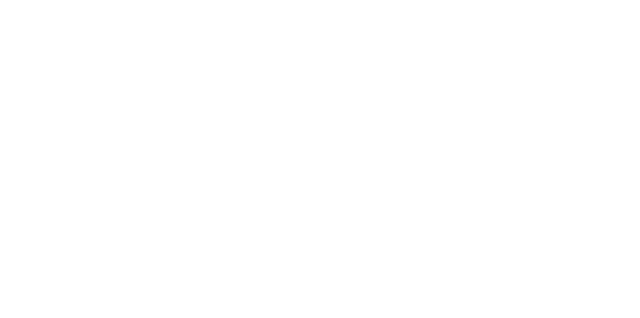
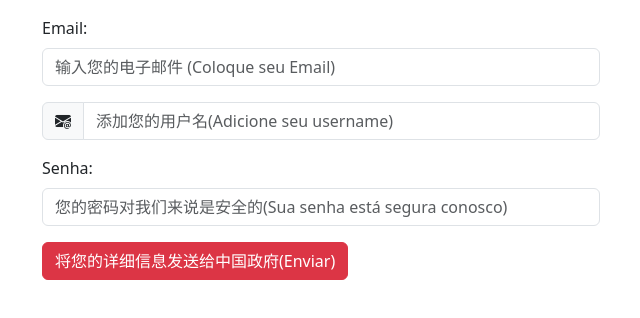
Before and after one commit to oTalDoMagalas/Bootstrap_Intro_Gustavo, a plain HTML site: page ex4_formulario-sub-css/ex4.html in a window 1280 px wide. Shown: the whole page, without its empty margins (40-680 px from the left). Drawn offline with nearby package versions, Linux system fonts and the light colour scheme.

Commit message:
Update ex4.html

```diff
--- a/ex4_formulario-sub-css/ex4.html
+++ b/ex4_formulario-sub-css/ex4.html
@@ -1,25 +1,69 @@
+
 <!DOCTYPE html>
 <html lang="pt-br">
-<head>
-    <meta charset="UTF-8">
-    <meta name="viewport" content="width=device-width, initial-scale=1.0">
+  <head>
+    <meta charset="UTF-8" />
+    <meta name="viewport" content="width=device-width, initial-scale=1.0" />
     <title>Formulário Bootstrap Customizado</title>
 
     <!-- Bootstrap CSS -->
-    <link href="https://cdn.jsdelivr.net/npm/bootstrap@5.3.0/dist/css/bootstrap.min.css" rel="stylesheet">
+    <link
+      href="https://cdn.jsdelivr.net/npm/bootstrap@5.3.0/dist/css/bootstrap.min.css"
+      rel="stylesheet"
+    />
 
     <!-- Bootstrap ícones -->
-    <link rel="stylesheet" href="https://cdn.jsdelivr.net/npm/bootstrap-icons@1.11.3/font/bootstrap-icons.css">
+    <link
+      rel="stylesheet"
+      href="https://cdn.jsdelivr.net/npm/bootstrap-icons@1.11.3/font/bootstrap-icons.css"
+    />
 
-    <!-- CSS customizado -->
-    <link rel="stylesheet" href="styles.css">
-</head>
-<body>
+    <!--CSS customizado -->
 
+    <link rel="stylesheet" href="styles.css" />
+  </head>
+  <body>
+    <!-- 1ª Digitação (Aqui) -->
+    <div class="container mt-3">
+      <form class="custom-form">
+        <div class="col-sm-6 mb-3">
+          <label for="email" class="form-label">Email:</label>
 
-    <!-- 1ª Digitação (Aqui) -->
+          <input
+            type="email"
+            class="form-control custom-input"
+            placeholder="输入您的电子邮件 (Coloque seu Email)"
+            id="email"
+            />
+        </div>
+        <div class="col-sm-6 mb-3">
+            <div class="input-group">
+              <span class="input-group-text custom-icon">
+                <i class="bi bi-envelope-at-fill"></i>
+              </span>
+              <input
+                type="text"
+                class="form-control custom-input"
+                placeholder="添加您的用户名(Adicione seu username)"
+                id="nome"
+              />
+            </div>
+        </div>
+        <label for="password" class="form-label">Senha:</label>
+        <div class="col-sm-6 mb-3">
+            <input
+              type="password"
+              class="form-control custom-input"
+              placeholder="您的密码对我们来说是安全的(Sua senha está segura conosco)"
+              id="senha"
+            />
+        </div>
+        <button type="submit" class="btn btn-danger custom-button">
+          将您的详细信息发送给中国政府(Enviar)
+        </button>
+      </form>
+    </div>
 
-
-    <script src="https://cdn.jsdelivr.net/npm/bootstrap@5.3.0/dist/js/bootstrap.bundle.min.js"></script>
-</body>
+    <script src="https://cdn.jsdelivr.net/npm/bootstrap@5.3.0/dist/js/bootstrap.bundle.min.js"></script&gt;
+  </body>
 </html>
```
